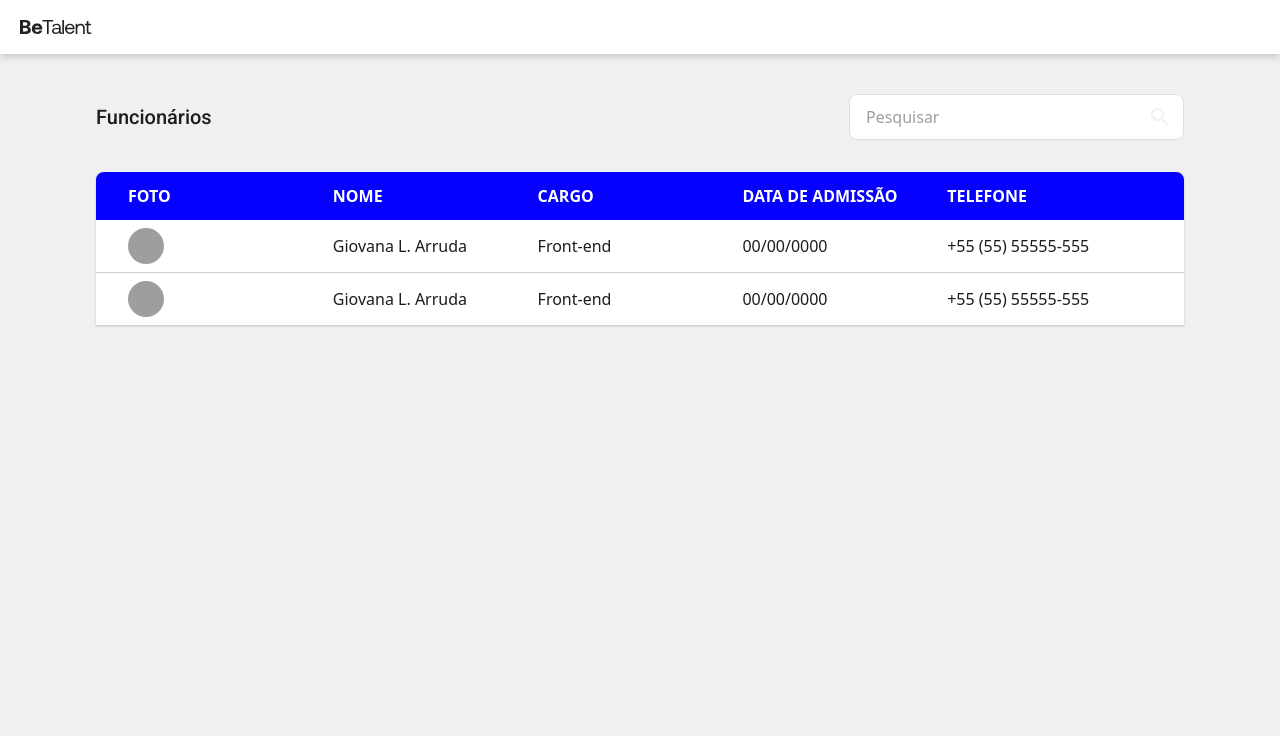
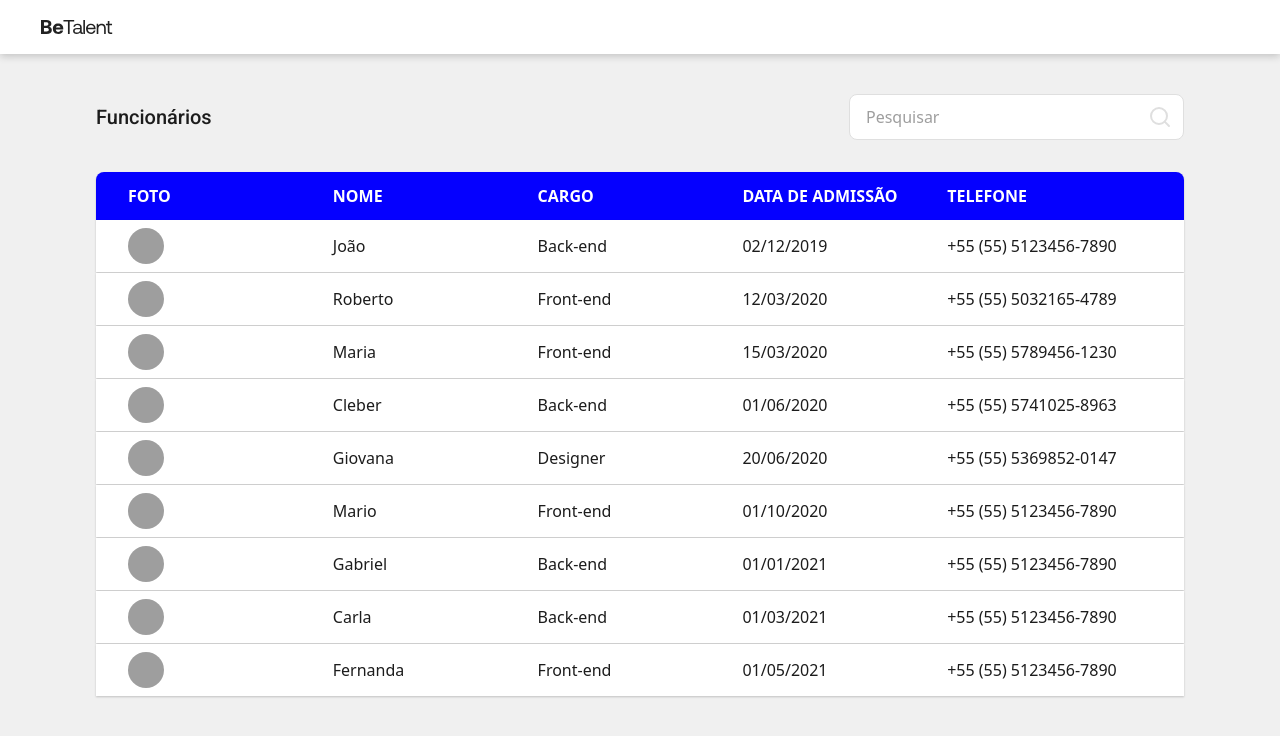
Before and after one commit to carlosEduardo-hub/Chart_BeTalent, a React (Vite) app: page / in a window 1280 px wide. Shown: the top 736 px of the page. Built offline with nearby package versions, Linux system fonts and the light colour scheme; data requests are answered from the project's data file; grey boxes are pictures that could not be loaded.

Commit message:
fix: component responsiveness

```diff
--- a/src/components/description_table_mobile.tsx
+++ b/src/components/description_table_mobile.tsx
@@ -1,29 +1,57 @@
-export function DescriptionTableMobile() {
+interface TableRowPropsMobile {
+  job: string;
+  admission_date: string;
+  phone: string;
+}
+
+const formatDate = (date: string) => {
+  const dateObj = new Date(date);
+  const day = String(dateObj.getUTCDate()).padStart(2, "0");
+  const month = String(dateObj.getUTCMonth() + 1).padStart(2, "0");
+  const year = dateObj.getUTCFullYear();
+
+  return `${day}/${month}/${year}`;
+};
+
+const formatPhone = (phone: string) => {
+  const regex = /(\d{2})(\d{2})(\d{5})(\d{4})/;
+  return phone.replace(regex, "+55 ($1) $2$3-$4");
+};
+
+export function DescriptionTableMobile({
+  job,
+  admission_date,
+  phone,
+}: TableRowPropsMobile) {
   return (
-    <div className="grid grid-cols-2 mx-5 my-7 sm:hidden">
-      <div>
+    <div className="flex flex-col mx-5 my-7 sm:hidden">
+      <div className="flex justify-between">
         <h2 className="text-black-neutral text-base font-medium border-b border-gray-10 border-dashed">
           Cargo
         </h2>
+        <h3 className="text-black-neutral text-base font-normal whitespace-nowrap text-right border-b border-gray-10 border-dashed">
+          {job}
+        </h3>
+      </div>
+
+      <div className="flex justify-between">
         <h2 className="text-black-neutral text-base font-medium whitespace-nowrap border-b border-gray-10 border-dashed">
           Data de admissão
         </h2>
+        <h3 className="text-black-neutral text-base font-normal whitespace-nowrap text-right border-b border-gray-10 border-dashed">
+          {formatDate(admission_date)}
+        </h3>
+      </div>
+
+      <div className="flex justify-between">
         <h2 className="text-black-neutral text-base font-medium border-b border-gray-10 border-dashed">
           Telefone
         </h2>
+        <h3 className="text-black-neutral text-base font-normal whitespace-nowrap text-right border-b border-gray-10 border-dashed">
+          {formatPhone(phone)}
+        </h3>
       </div>
 
-      <div className="ml-auto mr-1.5">
-        <h3 className="text-black-neutral text-base font-normal whitespace-nowrap text-right border-b border-gray-10 border-dashed">
-          Front-end
-        </h3>
-        <h3 className="text-black-neutral text-base font-normal whitespace-nowrap text-right border-b border-gray-10 border-dashed">
-          00/00/0000
-        </h3>
-        <h3 className="text-black-neutral text-base font-normal whitespace-nowrap text-right border-b border-gray-10 border-dashed">
-          +55 (55) 55555-555
-        </h3>
-      </div>
     </div>
   );
 }
--- a/src/components/header.tsx
+++ b/src/components/header.tsx
@@ -2,8 +2,8 @@ import logo from "../assets/Logo.svg";
 
 export function Header() {
  return (
-   <div className="w-full h-auto bg-white top-5 left-5 shadow-shadow-small">
-    <div className="top-[12.58px] left-[21.41px] p-[10px] gap-[10px]">
+   <div className="w-full h-auto bg-white shadow-shadow-small">
+    <div className=" ml-[21.41px] p-[10px] gap-[10px]">
         <img src={logo} alt="logo" />
     </div>
    </div>
--- a/src/components/main_section.tsx
+++ b/src/components/main_section.tsx
@@ -1,16 +1,69 @@
+import { useEffect, useState } from "react";
 import { SearchSection } from "./search_section";
 import { TableHeader } from "./table_header";
 import { TableRow } from "./table_row";
+import api from "@/http/api";
+
+export interface Employee {
+  id: number;
+  image: string;
+  name: string;
+  job: string;
+  admission_date: string;
+  phone: string;
+}
 
 export function MainSection() {
+  const [employees, setEmployees] = useState<Employee[]>([]);
+  const [filteredEmployees, setFilteredEmployees] = useState<Employee[]>([]);
+  const [, setSearchTerm] = useState<string>("");
+
+  const getData = async () => {
+    try {
+      const response = await api.get("/employees");
+      setEmployees(response.data);
+      setFilteredEmployees(response.data);
+    } catch (error) {
+      console.error("Erro ao buscar dados:", error);
+    }
+  };
+
+  const filterEmployees = (term: string) => {
+    const lowerTerm = term.toLowerCase();
+    const filtered = employees.filter((employee) =>
+      employee.name.toLowerCase().includes(lowerTerm) ||
+      employee.job.toLowerCase().includes(lowerTerm) ||
+      employee.phone.includes(lowerTerm)
+    );
+    setFilteredEmployees(filtered);
+  };
+
+  const handleSearch = (searchTerm: string) => {
+    setSearchTerm(searchTerm);
+    filterEmployees(searchTerm);
+  };
+
+  useEffect(() => {
+    getData();
+  }, []);
+
   return (
-    <div className="max-w-6xl mx-auto h-auto flex flex-col justify-center">
+    <div className="max-w-[335px] sm:max-w-6xl mx-auto flex flex-col justify-center mb-40">
       <div className="space-y-32">
-        <SearchSection />
+        <SearchSection onSearch={handleSearch} />
         <TableHeader />
       </div>
-      <TableRow />
-      <TableRow />
+
+      {filteredEmployees.map((employee) => (
+        <TableRow
+          key={employee.id}
+          image={employee.image}
+          name={employee.name}
+          job={employee.job}
+          admission_date={employee.admission_date}
+          phone={employee.phone}
+        />
+      ))}
     </div>
   );
 }
--- a/src/components/search_section.tsx
+++ b/src/components/search_section.tsx
@@ -1,21 +1,22 @@
-// import { Search } from "lucide-react"; Utilizado Lucide-react
-import SearchIcon from "../assets/icons/search.svg";
+import { Search } from "lucide-react";
+// import SearchIcon from "../assets/icons/search.svg";
 
-export function SearchSection() {
+export function SearchSection({ onSearch }: { onSearch: (searchTerm: string) => void }) {
   return (
     <div className="mx-20 sm:mx-32 mt-40 h-auto flex flex-col justify-between gap-2.5 sm:flex-row sm:items-center">
       <h1 className="text-xl font-roboto font-medium text-black-neutral">
         Funcionários
       </h1>
       <div className="relative">
-        <div className="absolute right-3 top-1/2 transform -translate-y-1/2 size-6">
+        {/* <div className="absolute right-3 top-1/2 transform -translate-y-1/2 size-6">
           <img src={SearchIcon} alt="SearchIcon"/>
-        </div>
-        {/* <Search className="absolute right-3 top-1/2 transform -translate-y-1/2 size-6 text-gray-20"/> */}
+        </div> */}
+        <Search className="absolute right-3 top-1/2 transform -translate-y-1/2 size-6 text-gray-10"/>
         <input
           type="text"
           placeholder="Pesquisar"
-          className="w-[335px] py-3 leading-5 pr-10 pl-16 placeholder:text-gray-20 placeholder:text-base placeholder:font-normal border border-gray-10 rounded-lg focus:outline-none"
+          className="w-full sm:w-[335px] py-3 leading-5 pr-10 pl-16 text-gray-20 placeholder:text-gray-20 placeholder:text-base placeholder:font-normal border border-gray-10 rounded-lg focus:outline-none"
+          onChange={(e) => onSearch(e.target.value)}
         />
       </div>
     </div>
--- a/src/components/table_row.tsx
+++ b/src/components/table_row.tsx
@@ -1,10 +1,40 @@
 import { Avatar, AvatarFallback, AvatarImage } from "../components/ui/avatar";
-import { ChevronDown} from "lucide-react";
+import { ChevronDown } from "lucide-react";
 import { DescriptionTableMobile } from "./description_table_mobile";
 import { useState } from "react";
 
-export function TableRow() {
 
+export interface TableRowProps {
+  image: string;
+  name: string;
+  job: string;
+  admission_date: string;
+  phone: string;
+}
+
+const formatDate = (date: string) => {
+  const dateObj = new Date(date);
+  const day = String(dateObj.getUTCDate()).padStart(2, '0');
+  const month = String(dateObj.getUTCMonth() + 1).padStart(2, '0');
+  const year = dateObj.getUTCFullYear();
+
+  return `${day}/${month}/${year}`;
+};
+
+
+const formatPhone = (phone: string) => {
+  const regex = /(\d{2})(\d{2})(\d{5})(\d{4})/;
+  return phone.replace(regex, '+55 ($1) $2$3-$4');
+};
+
+export function TableRow({
+  image,
+  name,
+  job,
+  admission_date,
+  phone,
+}: TableRowProps) {
+  // Estado para controlar a expansão do item
   const [isExpanded, setIsExpanded] = useState(false);
 
   return (
@@ -12,25 +42,25 @@ export function TableRow() {
       <div className="grid grid-cols-2 sm:grid sm:grid-cols-5 mx-20 sm:mx-32 h-full items-center my-2">
         {/* Ajuste para Mobile */}
         <div className="grid grid-cols-2 sm:hidden items-center">
-            <Avatar className="size-9">
-                <AvatarImage src="https://github.com/carlosEduardo-hub.png" alt="photo" />
-                <AvatarFallback>photo</AvatarFallback>
-            </Avatar>
-            <h3 className="text-black-neutral text-base font-normal whitespace-nowrap">Giovana L. Arruda</h3>
+          <Avatar className="size-9">
+            <AvatarImage src={image} alt="photo" />
+            <AvatarFallback>photo</AvatarFallback>
+          </Avatar>
+          <h3 className="text-black-neutral text-base font-normal whitespace-nowrap">
+            {name}
+          </h3>
         </div>
         {/* Ajuste para Mobile */}
 
         {/* Ajuste para Web */}
         <Avatar className="size-9 hidden sm:block">
-            <AvatarImage src="https://github.com/carlosEduardo-hub.png" alt="photo" />
-            <AvatarFallback>photo</AvatarFallback>
+          <AvatarImage src={image} alt="photo" />
+          <AvatarFallback>photo</AvatarFallback>
         </Avatar>
-        <h3 className="text-black-neutral text-base font-normal whitespace-nowrap hidden sm:block">Giovana L. Arruda</h3>
+        <h3 className="text-black-neutral text-base font-normal whitespace-nowrap hidden sm:block">
+          {name}
+        </h3>
         {/* Ajuste para Web */}
-
-        {/* <div className="size-32 ml-auto sm:hidden -mr-1 flex items-center justify-center">
-          <ChevronDown className="text-blue-primary cursor-pointer" />
-        </div> */}
 
         <div
           className="size-32 ml-auto -mr-1 sm:hidden flex items-center justify-center cursor-pointer transition-transform duration-500"
@@ -43,11 +73,15 @@ export function TableRow() {
           />
         </div>
 
-
-        <h3 className="text-black-neutral text-base font-normal whitespace-nowrap hidden sm:block">Front-end</h3>
-        <h3 className="text-black-neutral text-base font-normal whitespace-nowrap hidden sm:block">00/00/0000</h3>
-        <h3 className="text-black-neutral text-base font-normal whitespace-nowrap hidden sm:block">+55 (55) 55555-555</h3>
-
+        <h3 className="text-black-neutral text-base font-normal whitespace-nowrap hidden sm:block">
+          {job}
+        </h3>
+        <h3 className="text-black-neutral text-base font-normal whitespace-nowrap hidden sm:block">
+          {formatDate(admission_date)}
+        </h3>
+        <h3 className="text-black-neutral text-base font-normal whitespace-nowrap hidden sm:block">
+          {formatPhone(phone)}
+        </h3>
       </div>
 
       {/* Div que se movimenta com o click do icone */}
@@ -56,9 +90,13 @@ export function TableRow() {
           isExpanded ? "max-h-[500px] opacity-100" : "max-h-0 opacity-0"
         }`}
       >
-        <DescriptionTableMobile />
+        {/* Exibindo os dados de cada funcionário, mas agora já passados por props */}
+        <DescriptionTableMobile
+          job={job}
+          admission_date={admission_date}
+          phone={phone}
+        />
       </div>
-
     </div>
   );
 }
```
